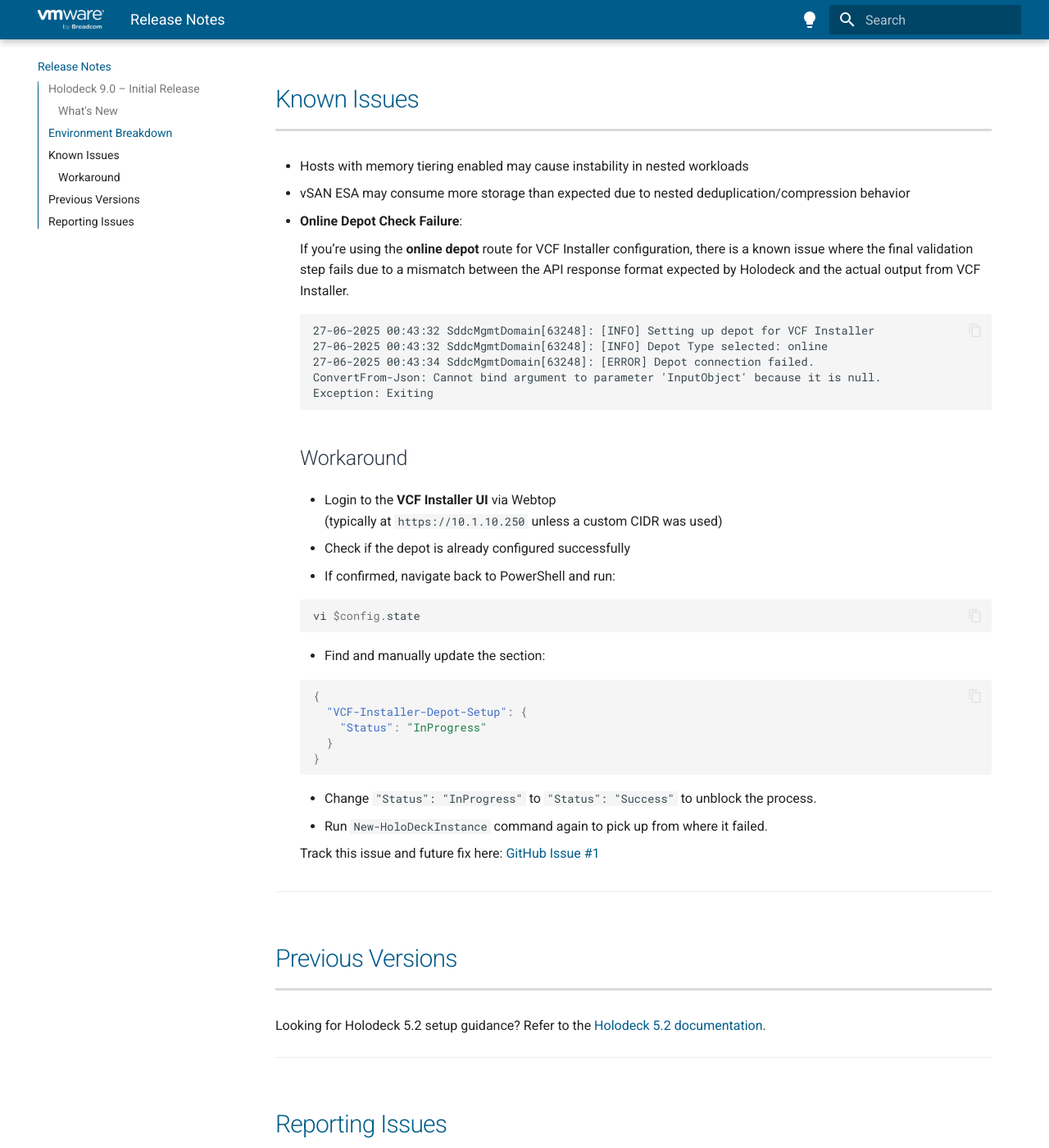
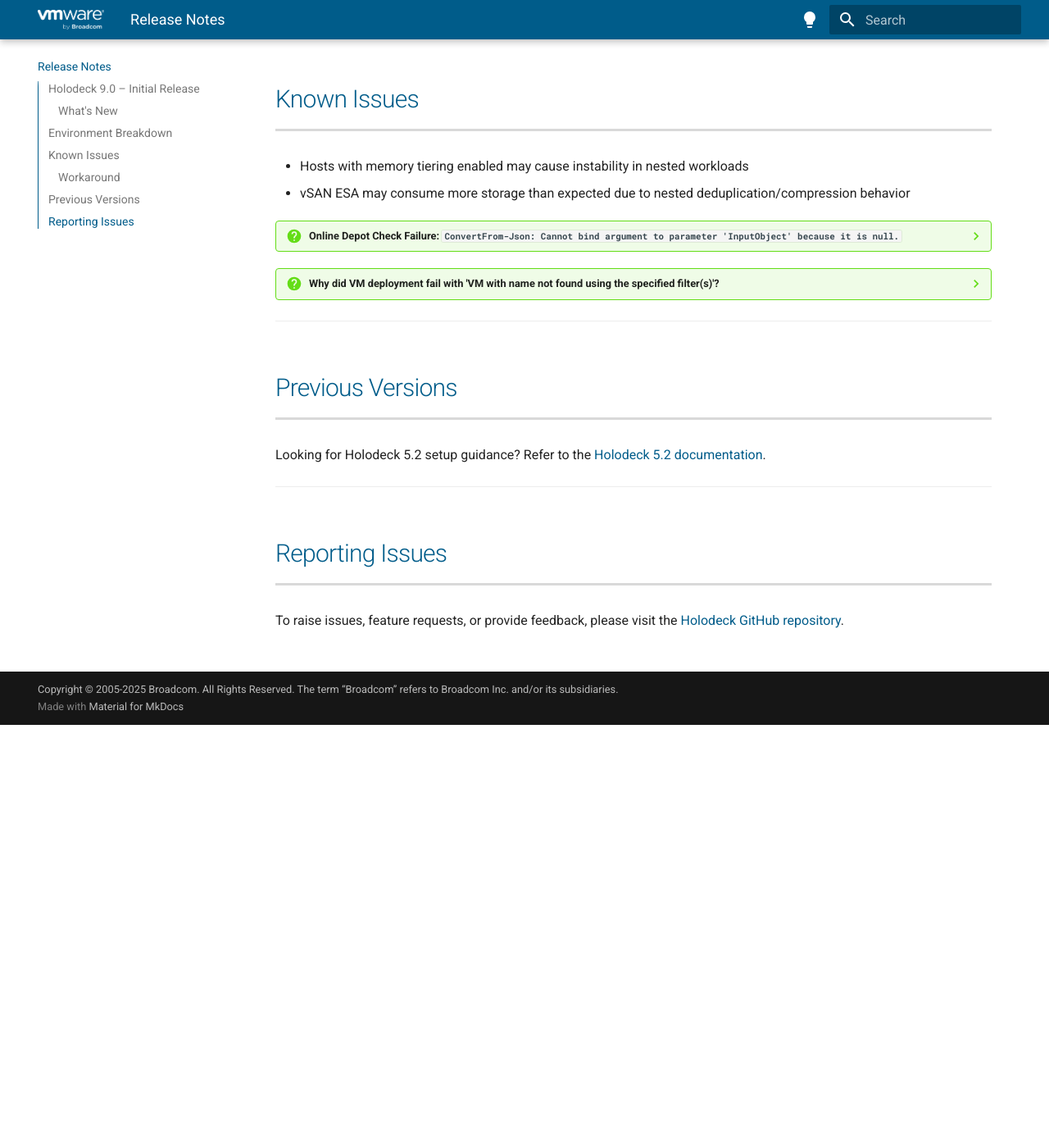
Before and after one commit to vmware/Holodeck, an MkDocs documentation site: the page built from docs/release_notes.md, in a window 1280 px wide and 1400 px high, scrolled down 1748 px. Shown: the whole window at 82% size. Built offline with MkDocs 1.6.1 and Material for MkDocs 9.7.7, drawn with Linux system fonts in a browser that asks for light colours; after the commit the page ends 2632 px from its top, so only the background shows below that; some of the changed lines change nothing that is shown.

Commit message:
update known issues

```diff
--- a/docs/release_notes.md
+++ b/docs/release_notes.md
@@ -71,7 +71,8 @@
 
 - Hosts with memory tiering enabled may cause instability in nested workloads
 - vSAN ESA may consume more storage than expected due to nested deduplication/compression behavior
-- **Online Depot Check Failure**:
+
+??? question "Online Depot Check Failure: `ConvertFrom-Json: Cannot bind argument to parameter 'InputObject' because it is null.`"
 
     If you’re using the **online depot** route for VCF Installer configuration, there is a known issue where the final validation step fails due to a mismatch between the API response format expected by Holodeck and the actual output from VCF Installer.
 
@@ -109,6 +110,24 @@
 
     Track this issue and future fix here: [GitHub Issue #1](https://github.com/vmware/Holodeck/issues/1#issuecomment-3022048968)
 
+??? question "Why did VM deployment fail with 'VM with name not found using the specified filter(s)'?"
+    ![image](images/nested-vm-build-error.png)
+    This issue can occur if the **portgroup used by vCenter for VM placement is an uplink portgroup**.
+    Uplink portgroups are static and do not have available ports for VM deployment, which causes Holodeck to fail during the VM provisioning step.
+
+    **Symptoms**:
+    - Error: `VM with name 'green-esx-01a' was not found using the specified filter(s)`
+    - Deployment halts with: `[ERROR] Deployment failed`
+
+    **When does this happen?**
+    - Environments with **multiple vSphere Distributed Switches (vDS)** configured in the same vCenter.
+    - The VM placement logic accidentally targets an uplink portgroup.
+
+    **Workaround**:
+    - Create a **test portgroup** in the same vDS with **default settings** (non-uplink, ephemeral or static binding).
+    - Retry the Holodeck deployment process.
+
+    Track this issue and future fix here: [GitHub Issue #10](https://github.com/vmware/Holodeck/issues/10)
 ---
 
 ## Previous Versions
```
Also changed, not shown: docs/images/nested-vm-build-error.png (added).
